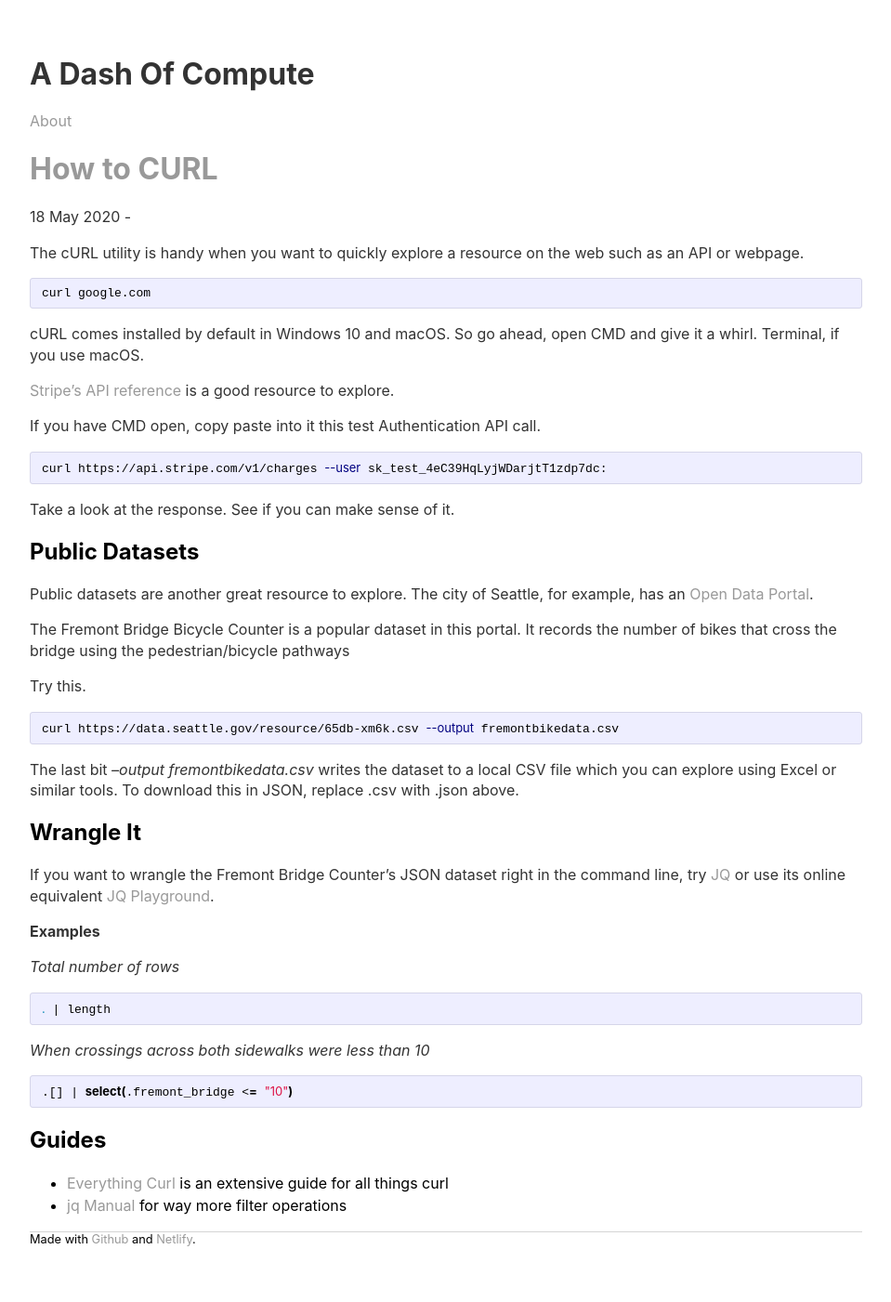
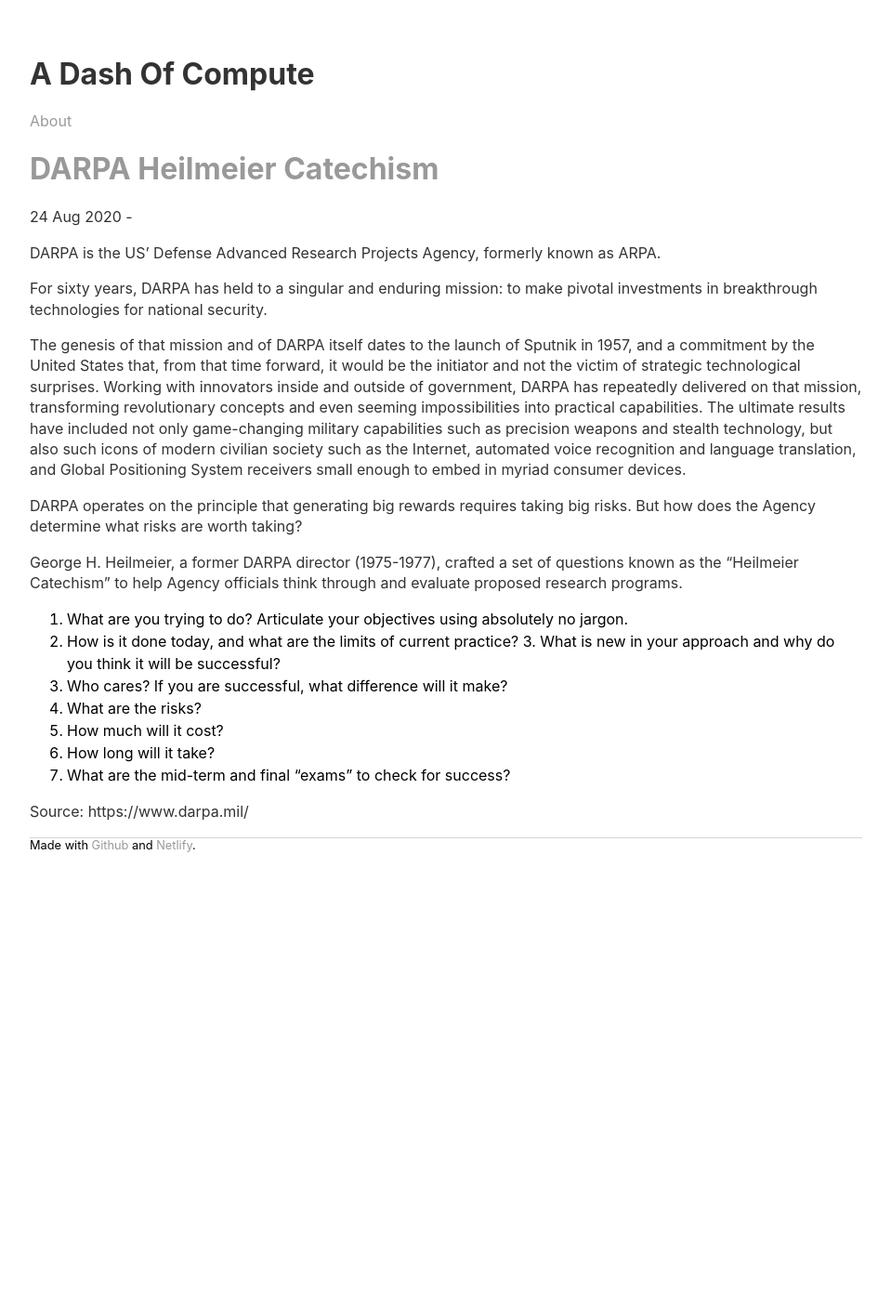
Before and after one commit to sautee/sautee.github.io, a Jekyll site: the page built from _posts/2020-08-24-the-heilmeier-catechism.md, in a window 1280 px wide. Shown: the whole page at 93% size, without its empty margins (160-1119 px from the left). Built offline with Jekyll 4.4.1, drawn with Linux system fonts in a browser that asks for light colours; after the commit the page ends 977 px from its top, so only the background shows below that.

Commit message:
Update 2020-08-24-the-heilmeier-catechism.md

````diff
--- a/_posts/2020-08-24-the-heilmeier-catechism.md
+++ b/_posts/2020-08-24-the-heilmeier-catechism.md
@@ -1,58 +1,26 @@
 ---
 layout: post
-title: "How to CURL"
-excerpt: "The cURL utility is handy when you want to quickly explore a resource on the web such as an API or webpage."
-date: 2020-05-18
+title: "DARPA Heilmeier Catechism"
+excerpt: "George H. Heilmeier crafted a set of questions known as the Heilmeier Catechism to help Agency officials think through and evaluate proposed research programs."
+date: 2020-08-24
 ---
 
-The cURL utility is handy when you want to quickly explore a resource on the web such as an API or webpage.
+DARPA is the US' Defense Advanced Research Projects Agency, formerly known as ARPA.
 
-```shell
-curl google.com
-```
+For sixty years, DARPA has held to a singular and enduring mission: to make pivotal investments in breakthrough technologies for national security.
 
-cURL comes installed by default in Windows 10 and macOS. So go ahead, open CMD and give it a whirl. Terminal, if you use macOS.
+The genesis of that mission and of DARPA itself dates to the launch of Sputnik in 1957, and a commitment by the United States that, from that time forward, it would be the initiator and not the victim of strategic technological surprises. Working with innovators inside and outside of government, DARPA has repeatedly delivered on that mission, transforming revolutionary concepts and even seeming impossibilities into practical capabilities. The ultimate results have included not only game-changing military capabilities such as precision weapons and stealth technology, but also such icons of modern civilian society such as the Internet, automated voice recognition and language translation, and Global Positioning System receivers small enough to embed in myriad consumer devices.
 
-[Stripe's API reference](https://stripe.com/docs/api/authentication?lang=curl) is a good resource to explore.
+DARPA operates on the principle that generating big rewards requires taking big risks. But how does the Agency determine what risks are worth taking?
 
-If you have CMD open, copy paste into it this test Authentication API call.
+George H. Heilmeier, a former DARPA director (1975-1977), crafted a set of questions known as the "Heilmeier Catechism" to help Agency officials think through and evaluate proposed research programs.
 
-```shell
-curl https://api.stripe.com/v1/charges --user sk_test_4eC39HqLyjWDarjtT1zdp7dc:
-```
+1. What are you trying to do? Articulate your objectives using absolutely no jargon.
+2. How is it done today, and what are the limits of current practice? 3. What is new in your approach and why do you think it will be successful?
+5. Who cares? If you are successful, what difference will it make?
+6. What are the risks?
+7. How much will it cost?
+8. How long will it take?
+9. What are the mid-term and final “exams” to check for success?
 
-Take a look at the response. See if you can make sense of it.
-
-## Public Datasets
-
-Public datasets are another great resource to explore. The city of Seattle, for example, has an [Open Data Portal](https://data.seattle.gov/).
-
-The Fremont Bridge Bicycle Counter is a popular dataset in this portal. It records the number of bikes that cross the bridge using the pedestrian/bicycle pathways
-
-Try this.
-
-```shell
-curl https://data.seattle.gov/resource/65db-xm6k.csv --output fremontbikedata.csv
-```
-
-The last bit _--output fremontbikedata.csv_ writes the dataset to a local CSV file which you can explore using Excel or similar tools. To download this in JSON, replace .csv with .json above.
-
-## Wrangle It
-
-If you want to wrangle the Fremont Bridge Counter's JSON dataset right in the command line, try [JQ](https://stedolan.github.io/jq/) or use its online equivalent [JQ Playground](https://jqplay.org/).
-
-**Examples**
-
-_Total number of rows_
-```shell
-. | length
-```
-
-_When crossings across both sidewalks were less than 10_
-```shell
-.[] | select(.fremont_bridge <= "10")
-```
-
-## Guides
-- [Everything Curl](https://ec.haxx.se/) is an extensive guide for all things curl
-- [jq Manual](https://stedolan.github.io/jq/manual/) for way more filter operations
+Source: https://www.darpa.mil/
````
